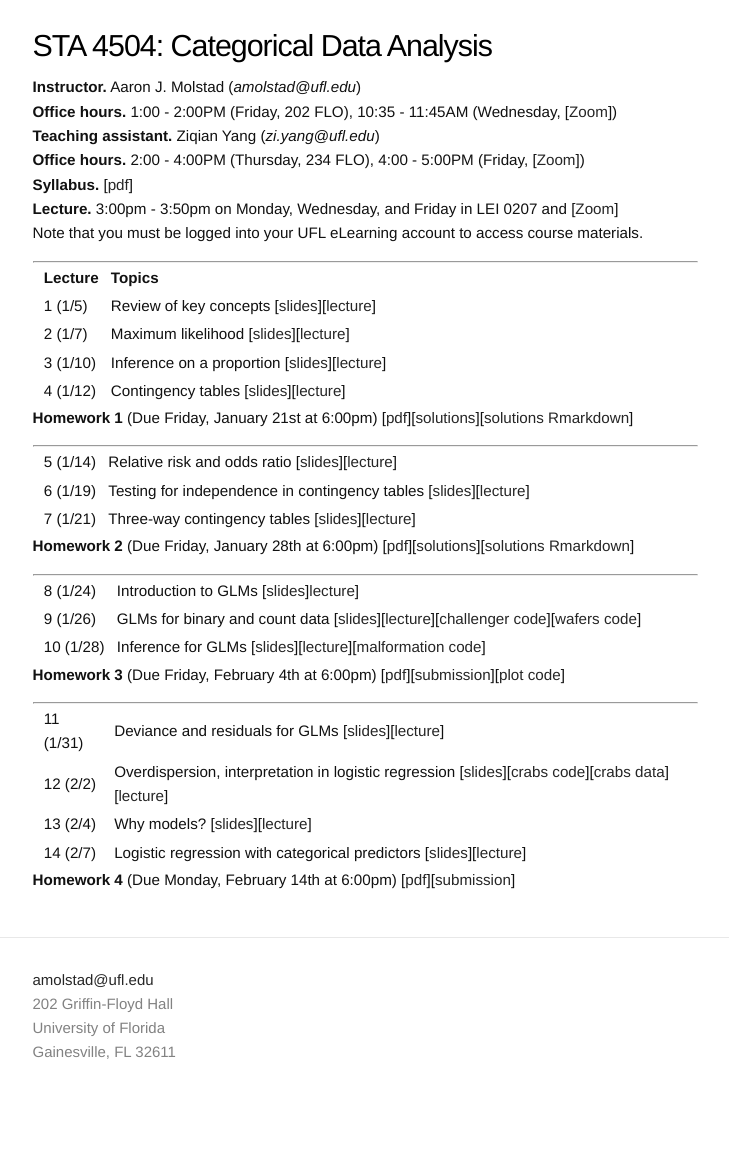
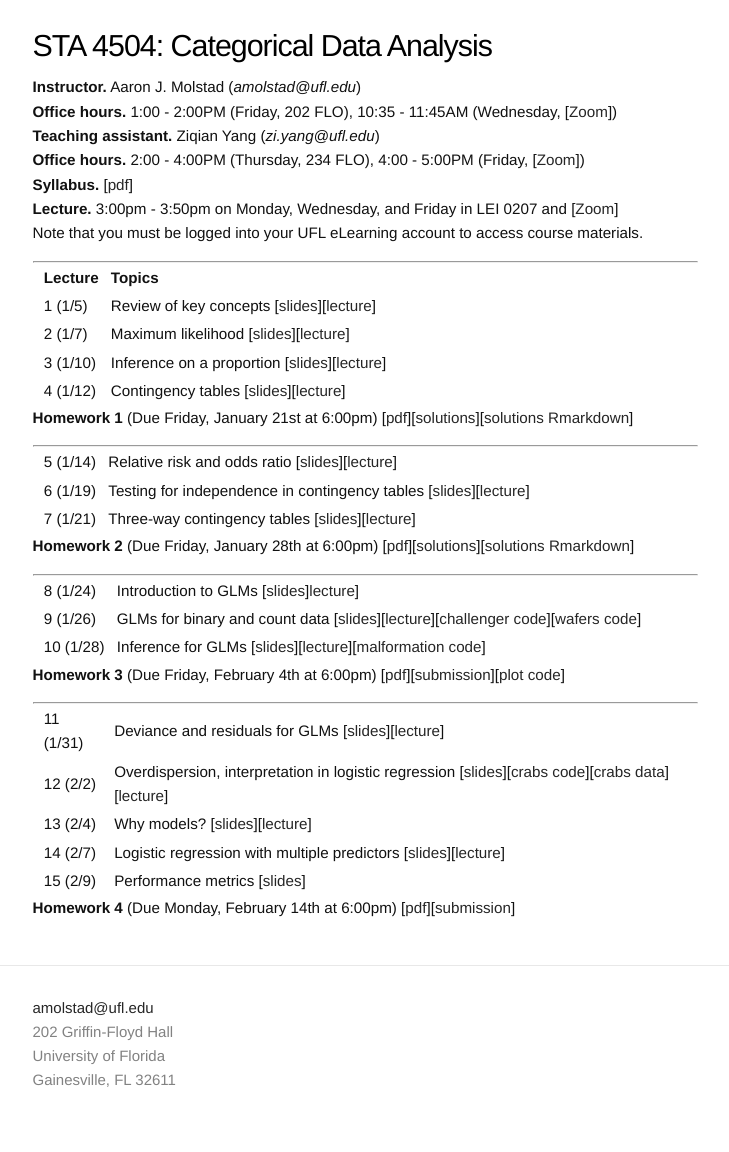
Before and after one commit to ajmolstad/ajmolstad.github.io, a Jekyll site: the page built from S22_STA4504.md, in a window 1280 px wide. Shown: the whole page, without its empty margins (275-1004 px from the left). Built offline with Jekyll 4.4.1, drawn with Linux system fonts in a browser that asks for light colours; before the commit the page ends 1124 px from its top, so only the background shows below that.

Commit message:
Update S22_STA4504.md

```diff
--- a/S22_STA4504.md
+++ b/S22_STA4504.md
@@ -44,7 +44,8 @@ Note that you must be logged into your UFL eLearning account to access course ma
 || 11 (1/31) || Deviance and residuals for GLMs [[slides](https://ufl.instructure.com/files/66224737/download?download_frd=1)][[lecture](https://ufl.instructure.com/courses/449490/files?preview=66284966)]||
 || 12 (2/2) || Overdispersion, interpretation in logistic regression [[slides](https://ufl.instructure.com/files/66284957/download?download_frd=1)][[crabs code](https://ufl.instructure.com/files/66415032/download?download_frd=1)][[crabs data](https://ufl.instructure.com/files/66414875/download?download_frd=1)][[lecture](https://ufl.instructure.com/courses/449490/files?preview=66349389)]||
 || 13 (2/4) || Why models? [[slides](https://ufl.instructure.com/files/66349375/download?download_frd=1)][[lecture](https://ufl.instructure.com/files/66421680/download?download_frd=1)]||
-|| 14 (2/7) || Logistic regression with categorical predictors [[slides](https://ufl.instructure.com/files/66421657/download?download_frd=1)][[lecture](https://ufl.instructure.com/courses/449490/files?preview=66444113)]||
+|| 14 (2/7) || Logistic regression with multiple predictors [[slides](https://ufl.instructure.com/files/66421657/download?download_frd=1)][[lecture](https://ufl.instructure.com/courses/449490/files?preview=66444113)]||
+|| 15 (2/9) || Performance metrics [[slides](https://ufl.instructure.com/files/66482573/download?download_frd=1)]||
 
 
 **Homework 4** (Due Monday, February 14th at 6:00pm) [[pdf](https://ufl.instructure.com/files/66415518/download?download_frd=1)][[submission](https://ufl.instructure.com/courses/449490/assignments/5130363)]
```
